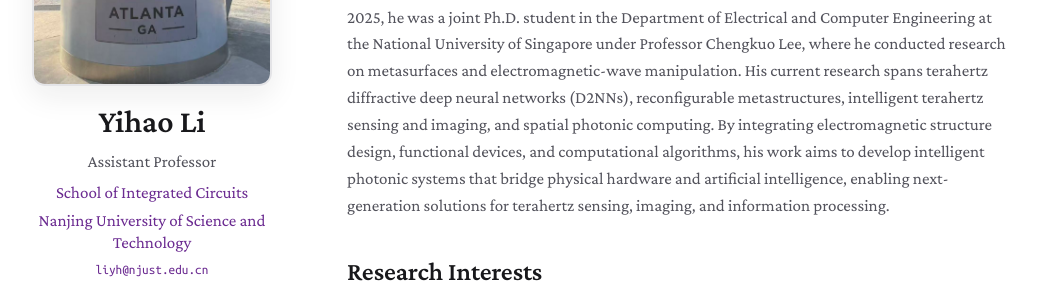
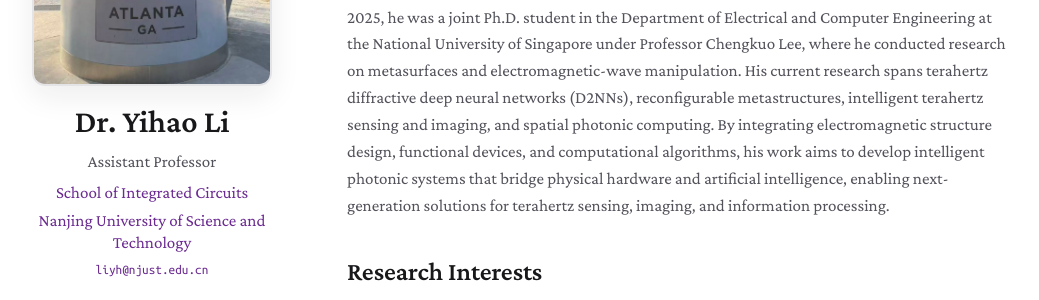
Before and after one commit to Avopears/Yihaoli.github.io, a Jekyll site: the page built from index.md, in a window 1280 px wide. Shown: the part 347-647 px from the top of the page, without its empty margins (118-1157 px from the left). Built offline with Jekyll 4.4.1, drawn with Linux system fonts in a browser that asks for light colours; a style sheet for code colours, icons or effects is not loaded; our own code applies the rules of GitHub Pages for plain Markdown files.

```diff
--- a/_config.yml
+++ b/_config.yml
@@ -1,5 +1,5 @@
 # Basic profile information
-title: Yihao Li
+title: Dr. Yihao Li
 position: Assistant Professor
 affiliation: School of Integrated Circuits
 affiliation_link: https://ic.njust.edu.cn/
```
